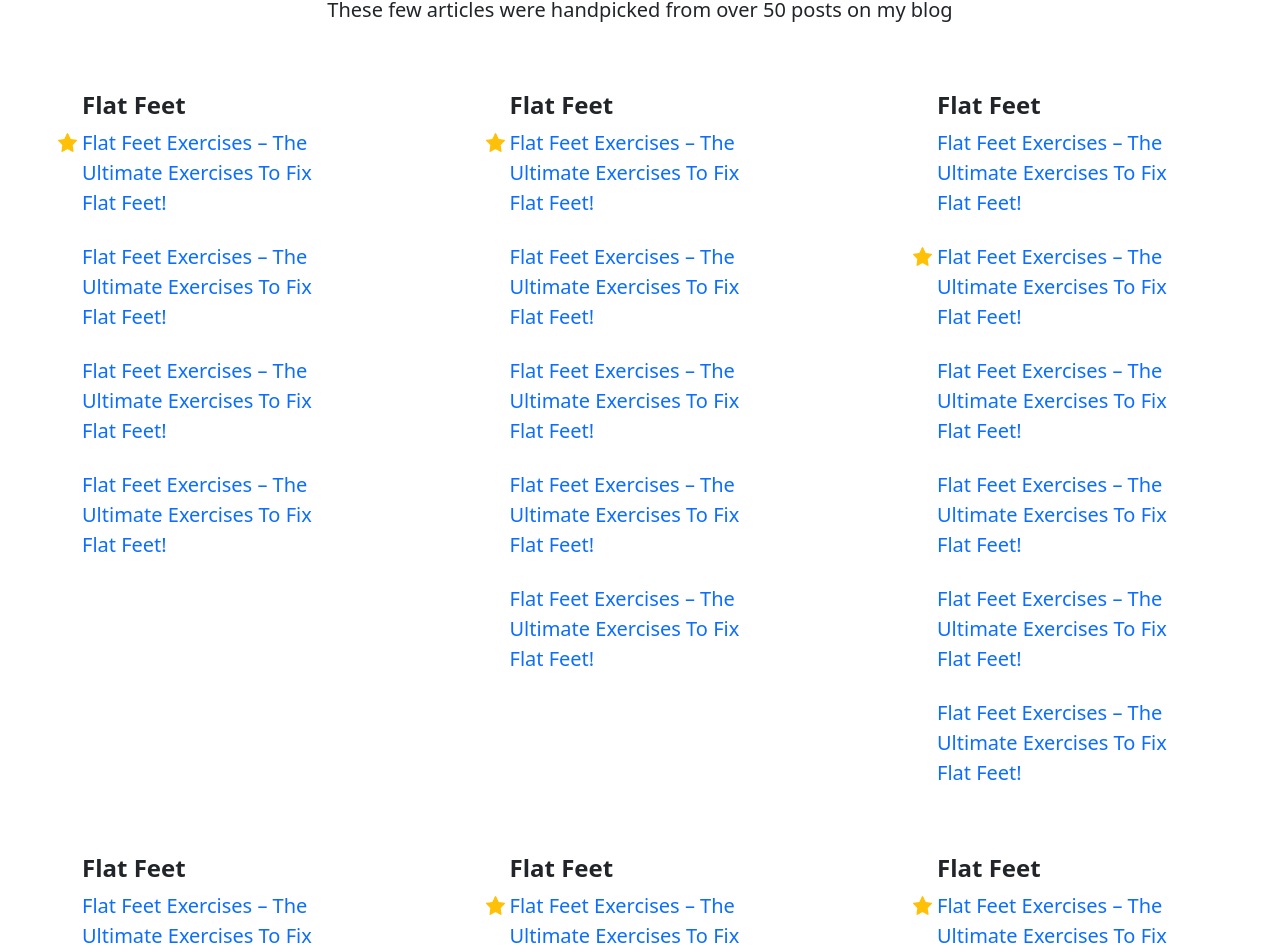
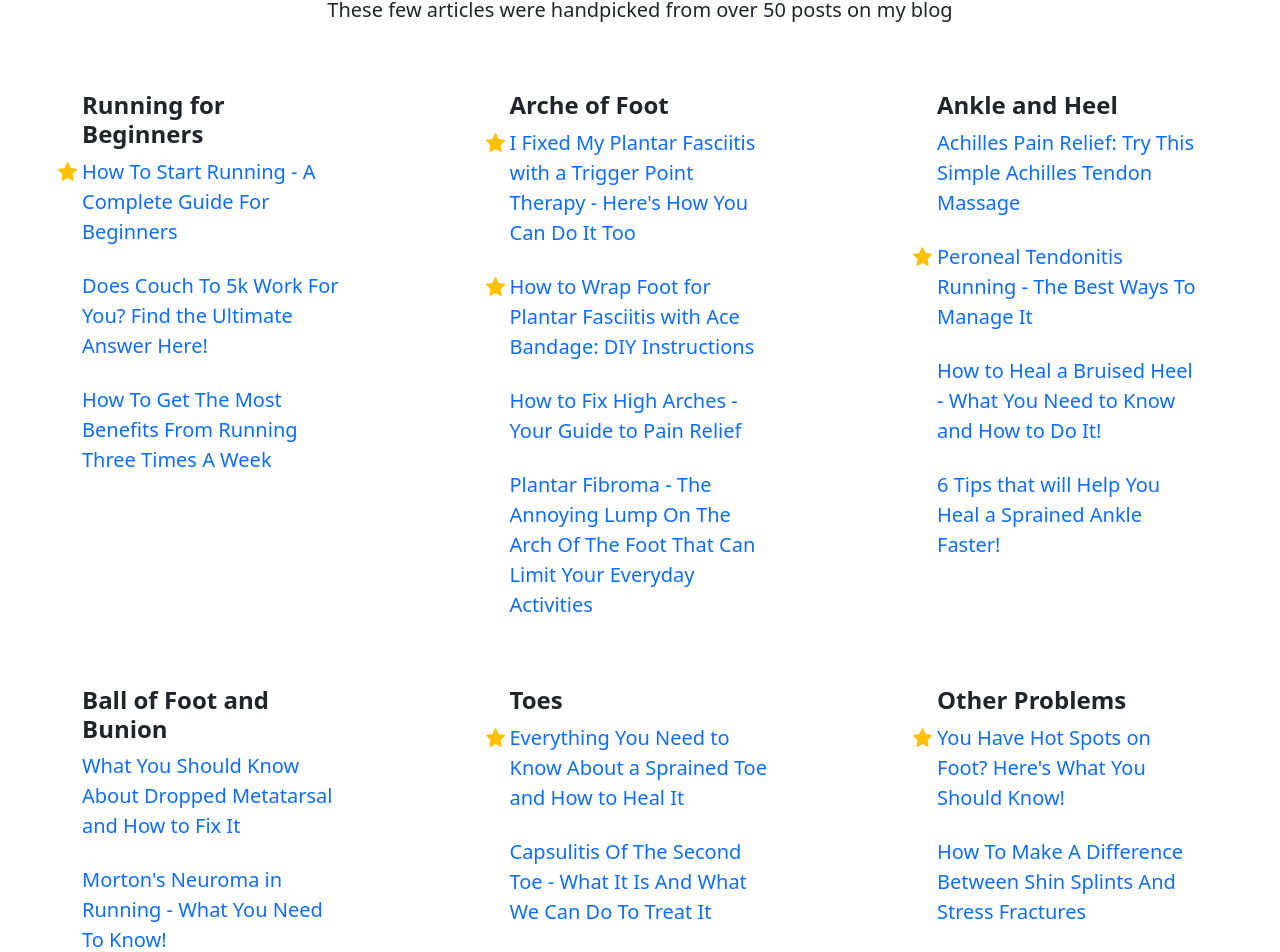
Before and after one commit to luantranj/murun, a Next.js app: page / in a window 1280 px wide. Shown: the part 2134-3086 px from the top of the page. Built offline with nearby package versions, Linux system fonts and the light colour scheme.

Commit message:
Add real content to Best of The Blog section (BestArticles component)

```diff
--- a/components/BestArticles.js
+++ b/components/BestArticles.js
@@ -15,52 +15,53 @@ export default function BestArticles() {
 				<div className="row justify-content-center justify-content-lg-between fs-5">
 					<div className="col-10 col-md-4 col-lg-3">
 						<div style={{ minHeight: '50px', clear: 'both'  }}></div>
-						<h4 className="fw-bold">Flat Feet</h4>
+						<h4 className="fw-bold">Running for Beginners</h4>
 						<ul className="list-unstyled d-grid gap-4">
 							<li className="position-relative">
 								<span style={{ position: 'absolute', top: 2, left: -24  }}><Image src="/star.png" width="19px" height="19px" alt="star" /></span>
-								<Link href="/flat-feet-exercises">
-									<a className="text-decoration-none">Flat Feet Exercises – The Ultimate Exercises To Fix Flat Feet!</a>
+								<Link href="/how-to-start-running-for-beginners">
+									<a className="text-decoration-none">How To Start Running - A Complete Guide For Beginners</a>
 								</Link>
 							</li>
-							<li><Link href="/flat-feet-exercises"><a className="text-decoration-none">Flat Feet Exercises – The Ultimate Exercises To Fix Flat Feet!</a></Link></li>
-							<li><Link href="/flat-feet-exercises"><a className="text-decoration-none">Flat Feet Exercises – The Ultimate Exercises To Fix Flat Feet!</a></Link></li>
-							<li><Link href="/flat-feet-exercises"><a className="text-decoration-none">Flat Feet Exercises – The Ultimate Exercises To Fix Flat Feet!</a></Link></li>
+							<li><Link href="/does-couch-to-5k-work"><a className="text-decoration-none">Does Couch To 5k Work For You? Find the Ultimate Answer Here!</a></Link></li>
+							<li><Link href="/running-3-times-a-week"><a className="text-decoration-none">How To Get The Most Benefits From Running Three Times A Week</a></Link></li>
 						</ul>
 					</div>
 
 					<div className="col-10 col-md-4 col-lg-3">
 						<div style={{ minHeight: '50px', clear: 'both'  }}></div>
-						<h4 className="fw-bold">Flat Feet</h4>
+						<h4 className="fw-bold">Arche of Foot</h4>
 						<ul className="list-unstyled d-grid gap-4">
 							<li className="position-relative">
 								<span style={{ position: 'absolute', top: 2, left: -24  }}><Image src="/star.png" width="19px" height="19px" alt="star" /></span>
-								<Link href="/flat-feet-exercises">
-									<a className="text-decoration-none">Flat Feet Exercises – The Ultimate Exercises To Fix Flat Feet!</a>
+								<Link href="/plantar-fasciitis-trigger-points">
+									<a className="text-decoration-none">I Fixed My Plantar Fasciitis with a Trigger Point Therapy - Here's How You Can Do It Too</a>
 								</Link>
 							</li>
-							<li><Link href="/flat-feet-exercises"><a className="text-decoration-none">Flat Feet Exercises – The Ultimate Exercises To Fix Flat Feet!</a></Link></li>
-							<li><Link href="/flat-feet-exercises"><a className="text-decoration-none">Flat Feet Exercises – The Ultimate Exercises To Fix Flat Feet!</a></Link></li>
-							<li><Link href="/flat-feet-exercises"><a className="text-decoration-none">Flat Feet Exercises – The Ultimate Exercises To Fix Flat Feet!</a></Link></li>
-							<li><Link href="/flat-feet-exercises"><a className="text-decoration-none">Flat Feet Exercises – The Ultimate Exercises To Fix Flat Feet!</a></Link></li>
+							<li className="position-relative">
+								<span style={{ position: 'absolute', top: 2, left: -24  }}><Image src="/star.png" width="19px" height="19px" alt="star" /></span>
+								<Link href="/how-to-wrap-foot-for-plantar-fasciitis-with-ace-bandage">
+									<a className="text-decoration-none">How to Wrap Foot for Plantar Fasciitis with Ace Bandage: DIY Instructions</a>
+								</Link>
+							</li>
+							<li><Link href="/how-to-fix-high-arches"><a className="text-decoration-none">How to Fix High Arches - Your Guide to Pain Relief</a></Link></li>
+							<li><Link href="/plantar-fibroma-massage"><a className="text-decoration-none">Plantar Fibroma - The Annoying Lump On The Arch Of The Foot That Can Limit Your Everyday Activities</a></Link></li>
 						</ul>
 					</div>
 
 					<div className="col-10 col-md-4 col-lg-3">
 						<div style={{ minHeight: '50px', clear: 'both'  }}></div>
-						<h4 className="fw-bold">Flat Feet</h4>
+						<h4 className="fw-bold">Ankle and Heel</h4>
 						<ul className="list-unstyled d-grid gap-4">
-							<li><Link href="/flat-feet-exercises"><a className="text-decoration-none">Flat Feet Exercises – The Ultimate Exercises To Fix Flat Feet!</a></Link></li>
+							<li><Link href="/achilles-tendon-massage"><a className="text-decoration-none">Achilles Pain Relief: Try This Simple Achilles Tendon Massage</a></Link></li>
 							<li className="position-relative">
 								<span style={{ position: 'absolute', top: 2, left: -24  }}><Image src="/star.png" width="19px" height="19px" alt="star" /></span>
-								<Link href="/flat-feet-exercises">
-									<a className="text-decoration-none">Flat Feet Exercises – The Ultimate Exercises To Fix Flat Feet!</a>
+								<Link href="/peroneal-tendonitis-running">
+									<a className="text-decoration-none">Peroneal Tendonitis Running - The Best Ways To Manage It</a>
 								</Link>
 							</li>
-							<li><Link href="/flat-feet-exercises"><a className="text-decoration-none">Flat Feet Exercises – The Ultimate Exercises To Fix Flat Feet!</a></Link></li>
-							<li><Link href="/flat-feet-exercises"><a className="text-decoration-none">Flat Feet Exercises – The Ultimate Exercises To Fix Flat Feet!</a></Link></li>
-							<li><Link href="/flat-feet-exercises"><a className="text-decoration-none">Flat Feet Exercises – The Ultimate Exercises To Fix Flat Feet!</a></Link></li>
-							<li><Link href="/flat-feet-exercises"><a className="text-decoration-none">Flat Feet Exercises – The Ultimate Exercises To Fix Flat Feet!</a></Link></li>
+							<li><Link href="/how-to-heal-a-bruised-heel"><a className="text-decoration-none">How to Heal a Bruised Heel - What You Need to Know and How to Do It!</a></Link></li>
+							<li><Link href="/how-to-heal-a-sprained-ankle-faster"><a className="text-decoration-none">6 Tips that will Help You Heal a Sprained Ankle Faster!</a></Link></li>
 						</ul>
 					</div>
 
@@ -68,44 +69,41 @@ export default function BestArticles() {
 
 					<div className="col-10 col-md-4 col-lg-3">
 						<div style={{ minHeight: '50px', clear: 'both'  }}></div>
-						<h4 className="fw-bold">Flat Feet</h4>
+						<h4 className="fw-bold">Ball of Foot and Bunion</h4>
 						<ul className="list-unstyled d-grid gap-4">
-							<li><Link href="/flat-feet-exercises"><a className="text-decoration-none">Flat Feet Exercises – The Ultimate Exercises To Fix Flat Feet!</a></Link></li>
-							<li><Link href="/flat-feet-exercises"><a className="text-decoration-none">Flat Feet Exercises – The Ultimate Exercises To Fix Flat Feet!</a></Link></li>
+							<li><Link href="/dropped-metatarsal"><a className="text-decoration-none">What You Should Know About Dropped Metatarsal and How to Fix It</a></Link></li>
+							<li><Link href="/mortons-neuroma-running"><a className="text-decoration-none">Morton's Neuroma in Running - What You Need To Know!</a></Link></li>
+							<li><Link href="/how-to-prevent-bunions-from-getting-worse"><a className="text-decoration-none">6 Tips on How to Prevent Bunions from Getting Worse</a></Link></li>
 						</ul>
 					</div>
 
 					<div className="col-10 col-md-4 col-lg-3">
 						<div style={{ minHeight: '50px', clear: 'both'  }}></div>
-						<h4 className="fw-bold">Flat Feet</h4>
+						<h4 className="fw-bold">Toes</h4>
 						<ul className="list-unstyled d-grid gap-4">
 							<li className="position-relative">
 								<span style={{ position: 'absolute', top: 2, left: -24  }}><Image src="/star.png" width="19px" height="19px" alt="star" /></span>
-								<Link href="/flat-feet-exercises">
-									<a className="text-decoration-none">Flat Feet Exercises – The Ultimate Exercises To Fix Flat Feet!</a>
+								<Link href="/sprained-toe">
+									<a className="text-decoration-none">Everything You Need to Know About a Sprained Toe and How to Heal It</a>
 								</Link>
 							</li>
-							<li><Link href="/flat-feet-exercises"><a className="text-decoration-none">Flat Feet Exercises – The Ultimate Exercises To Fix Flat Feet!</a></Link></li>
-							<li><Link href="/flat-feet-exercises"><a className="text-decoration-none">Flat Feet Exercises – The Ultimate Exercises To Fix Flat Feet!</a></Link></li>
-							<li><Link href="/flat-feet-exercises"><a className="text-decoration-none">Flat Feet Exercises – The Ultimate Exercises To Fix Flat Feet!</a></Link></li>
+							<li><Link href="/capsulitis-of-the-second-toe"><a className="text-decoration-none">Capsulitis Of The Second Toe - What It Is And What We Can Do To Treat It</a></Link></li>
 						</ul>
 					</div>
 
 					<div className="col-10 col-md-4 col-lg-3">
 						<div style={{ minHeight: '50px', clear: 'both'  }}></div>
-						<h4 className="fw-bold">Flat Feet</h4>
+						<h4 className="fw-bold">Other Problems</h4>
 						<ul className="list-unstyled d-grid gap-4">
 							<li className="position-relative">
 								<span style={{ position: 'absolute', top: 2, left: -24  }}><Image src="/star.png" width="19px" height="19px" alt="star" /></span>
-								<Link href="/flat-feet-exercises">
-									<a className="text-decoration-none">Flat Feet Exercises – The Ultimate Exercises To Fix Flat Feet!</a>
+								<Link href="/hot-spots-on-foot">
+									<a className="text-decoration-none">You Have Hot Spots on Foot? Here's What You Should Know!</a>
 								</Link>
 							</li>
-							<li><Link href="/flat-feet-exercises"><a className="text-decoration-none">Flat Feet Exercises – The Ultimate Exercises To Fix Flat Feet!</a></Link></li>
-							<li><Link href="/flat-feet-exercises"><a className="text-decoration-none">Flat Feet Exercises – The Ultimate Exercises To Fix Flat Feet!</a></Link></li>
+							<li><Link href="/difference-between-shin-splints-and-stress-fracture"><a className="text-decoration-none">How To Make A Difference Between Shin Splints And Stress Fractures</a></Link></li>
 						</ul>
 					</div>
-
 
 
 				</div> { /* row: end */ }
```
